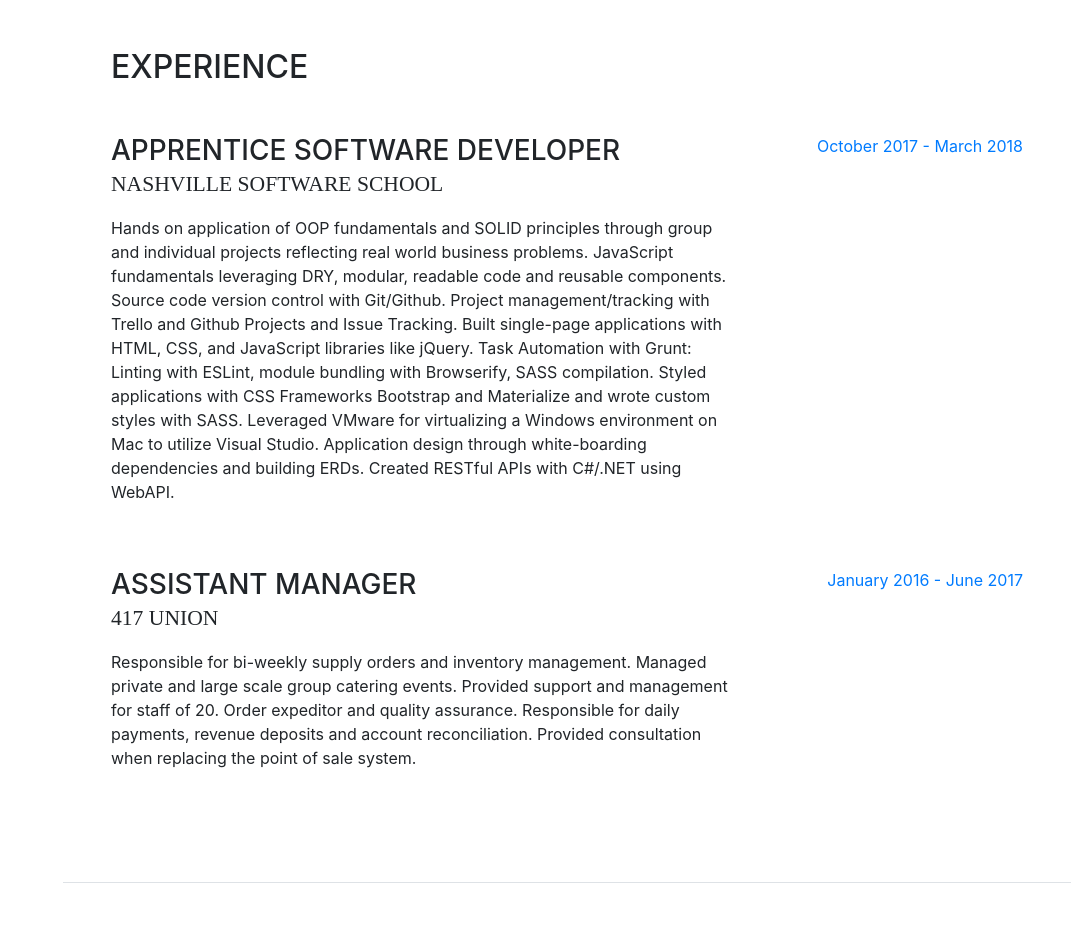
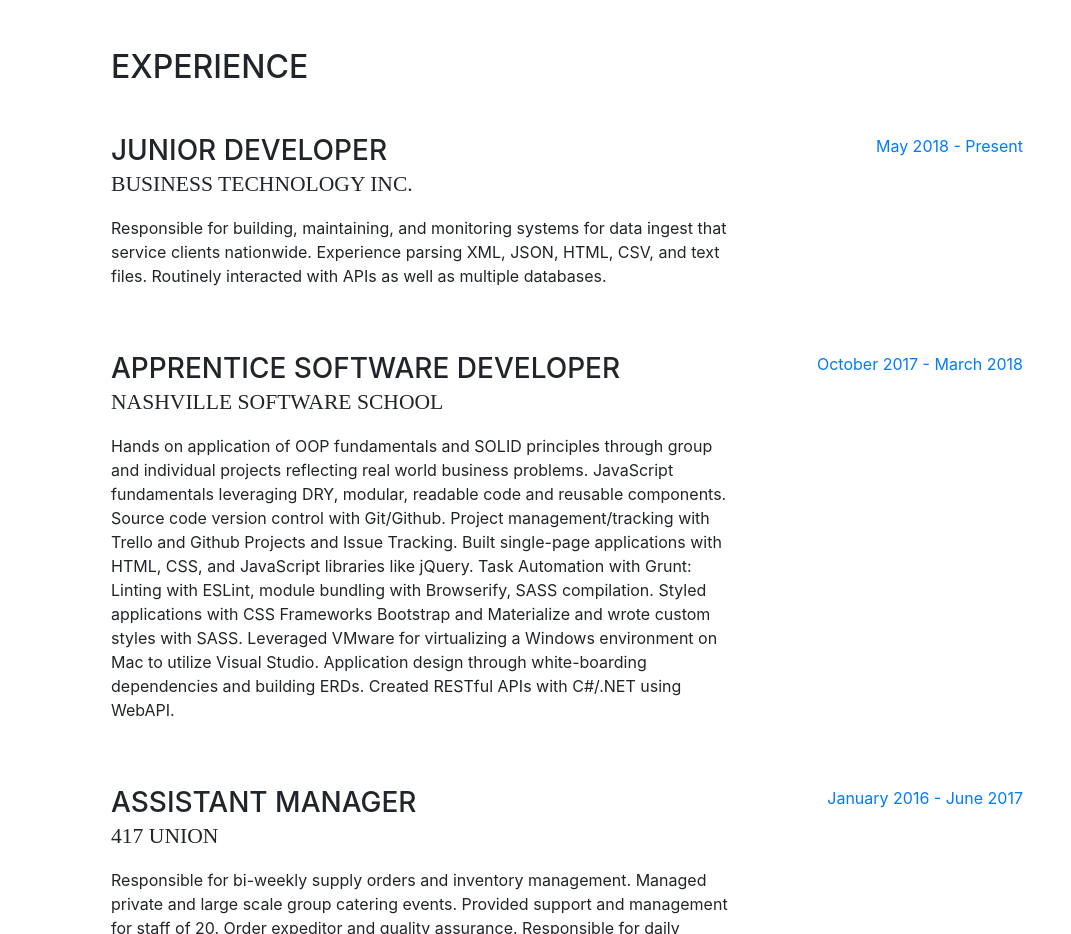
Before and after one commit to lissagoforth/lissagoforth.github.io, a website with bundled scripts: page index.html in a window 1280 px wide. Shown: the part 800-1734 px from the top of the page, without its empty margins (209-1280 px from the left). Built offline with nearby package versions, Linux system fonts and the light colour scheme; files whose address does not match are found by name; a web font is replaced by a local one.

Commit message:
updated job experience to include current position

```diff
--- a/index.html
+++ b/index.html
@@ -106,6 +106,16 @@
         <div class="my-auto">
           <h2 class="mb-5">Experience</h2>
 
+          <div class="resume-item d-flex flex-column flex-md-row mb-5">
+            <div class="resume-content mr-auto">
+              <h3 class="mb-0">Junior Developer</h3>
+              <div class="subheading mb-3">Business Technology Inc.</div>
+              <p>Responsible for building, maintaining, and monitoring systems for data ingest that service clients nationwide. Experience parsing XML, JSON, HTML, CSV, and text files. Routinely interacted with APIs as well as multiple databases.</p>
+            </div>
+            <div class="resume-date text-md-right">
+              <span class="text-primary">May 2018 - Present</span>
+            </div>
+          </div>
           <div class="resume-item d-flex flex-column flex-md-row mb-5">
             <div class="resume-content mr-auto">
               <h3 class="mb-0">Apprentice Software Developer</h3>
```
